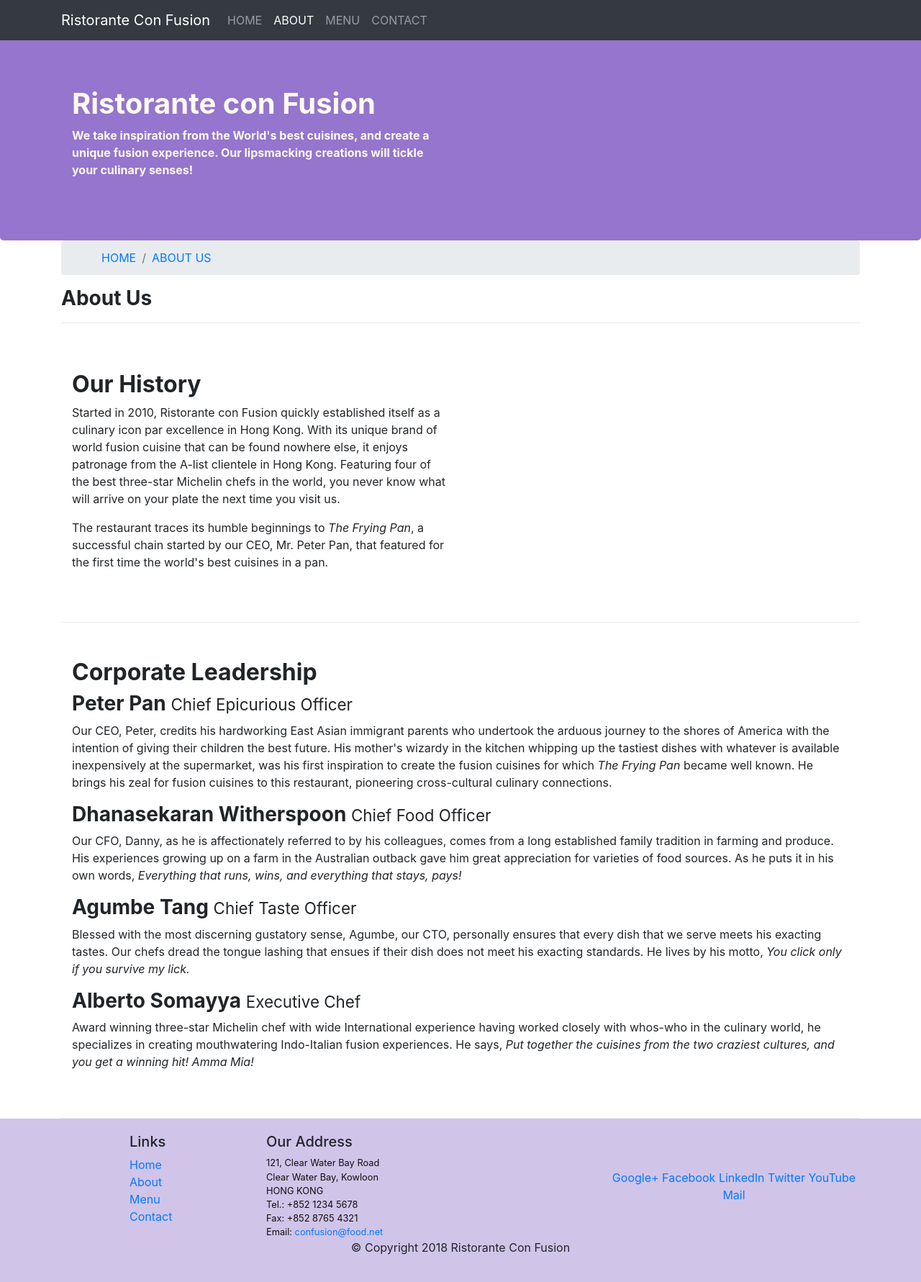
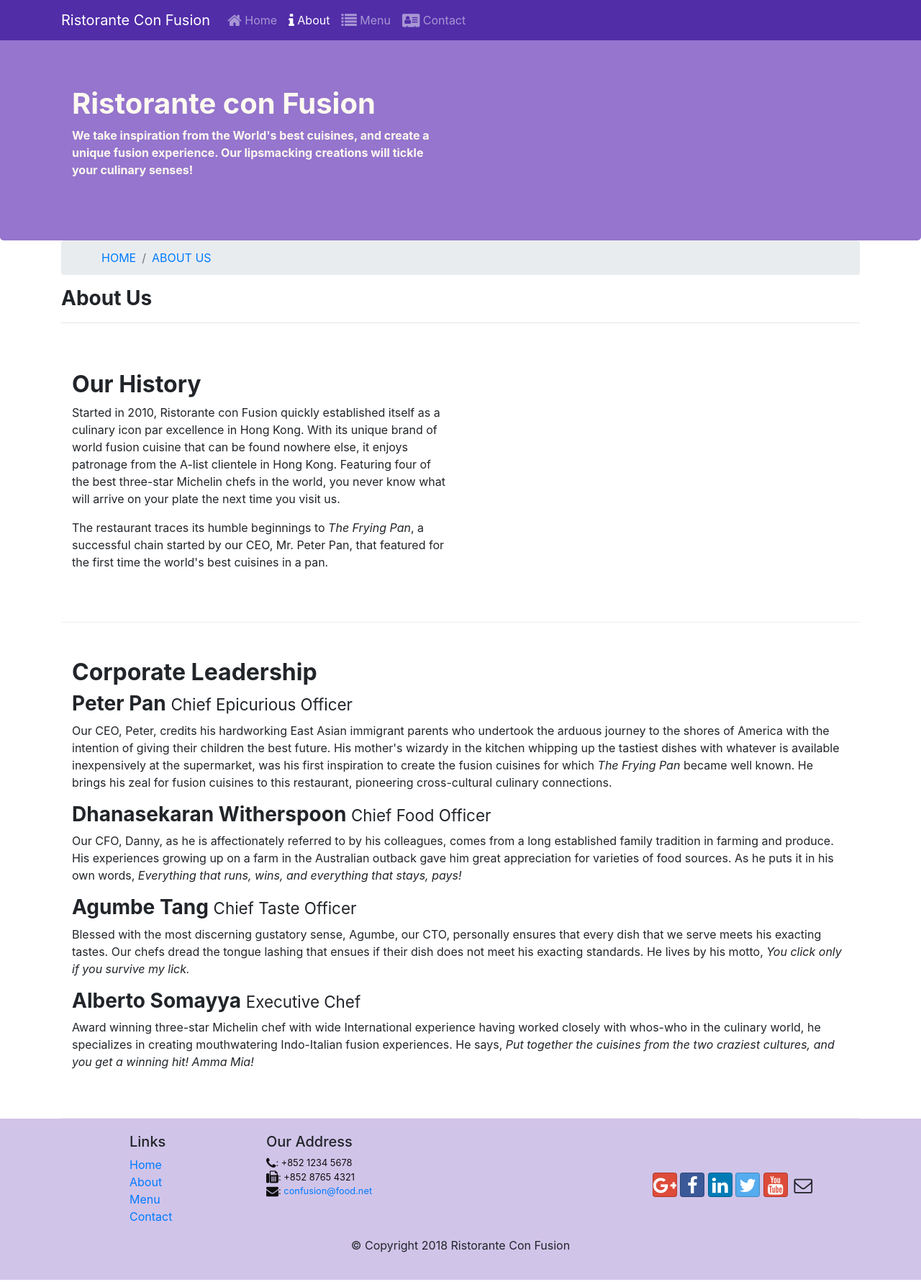
Before and after one commit to Sashankr/Bootstrap-Practice-Coursera, a website: page aboutus.html in a window 1280 px wide. Shown: the whole page at 72% size. Drawn offline with nearby package versions, Linux system fonts and the light colour scheme.

Commit message:
Icon Fonts

```diff
--- a/aboutus.html
+++ b/aboutus.html
@@ -11,22 +11,28 @@
     <!-- Bootstrap CSS -->
     <link rel="stylesheet" href="node_modules/bootstrap/dist/css/bootstrap.min.css">
     <link rel="stylesheet" href="css/styles.css">
+    <link rel="stylesheet" href="node_modules/font-awesome/css/font-awesome.min.css">
+    <link rel="stylesheet" href="node_modules/bootstrap-social/bootstrap-social.css">
 </head>
 
 <body>
 
-    <nav class="navbar navbar-dark navbar-expand-sm bg-dark fixed-top">
+    <nav class="navbar navbar-dark navbar-expand-sm fixed-top">
         <div class="container">
             <button type="button" class="navbar-toggler" data-toggle="collapse" data-target="#Navbar">
                 <span class="navbar-toggler-icon"></span>
             </button>
-            <a href="#" class="navbar-brand">Ristorante Con Fusion</a>
+            <a href="./index.html" class="navbar-brand">Ristorante Con Fusion</a>
             <div class="collapse navbar-collapse" id="Navbar">
                 <ul class="navbar-nav mr-auto">
-                <li class="nav-item"><a class="nav-link" href="./index.html">HOME</a></li>
-                <li class="nav-item active"><a class="nav-link" href="#">ABOUT</a></li>
-                <li class="nav-item"><a class="nav-link" href="">MENU</a></li>
-                <li class="nav-item"><a class="nav-link" href="">CONTACT</a></li>
+                    <li class="nav-item"><a class="nav-link" href="./index.html"><span class="fa fa-home fa-lg"></span>
+                            Home</a></li>
+                    <li class="nav-item active"><a class="nav-link" href="#"><span class="fa fa-info fa-lg"></span>
+                            About</a></li>
+                    <li class="nav-item"><a class="nav-link" href="#"><span class="fa fa-list fa-lg"></span> Menu</a>
+                    </li>
+                    <li class="nav-item"><a class="nav-link" href="#"><span class="fa fa-address-card fa-lg"></span>
+                            Contact</a></li>
                 </ul>
             </div>
         </div>
@@ -37,7 +43,8 @@
             <div class="row row-header">
                 <div class="col-12 col-sm-6">
                     <h1 class="font-weight-bold">Ristorante con Fusion</h1>
-                    <p class="font-weight-bold">We take inspiration from the World's best cuisines, and create a unique fusion experience. Our lipsmacking creations will tickle your culinary senses!</p>
+                    <p class="font-weight-bold">We take inspiration from the World's best cuisines, and create a unique
+                        fusion experience. Our lipsmacking creations will tickle your culinary senses!</p>
                 </div>
                 <div class="col-12 col-sm">
                 </div>
@@ -63,8 +70,13 @@
         <div class="row row-content align-items-start">
             <div class="col-12 col-sm-6 col-md-6 ">
                 <h2>Our History</h2>
-                <p>Started in 2010, Ristorante con Fusion quickly established itself as a culinary icon par excellence in Hong Kong. With its unique brand of world fusion cuisine that can be found nowhere else, it enjoys patronage from the A-list clientele in Hong Kong.  Featuring four of the best three-star Michelin chefs in the world, you never know what will arrive on your plate the next time you visit us.</p>
-                <p>The restaurant traces its humble beginnings to <em>The Frying Pan</em>, a successful chain started by our CEO, Mr. Peter Pan, that featured for the first time the world's best cuisines in a pan.</p>
+                <p>Started in 2010, Ristorante con Fusion quickly established itself as a culinary icon par excellence
+                    in Hong Kong. With its unique brand of world fusion cuisine that can be found nowhere else, it
+                    enjoys patronage from the A-list clientele in Hong Kong. Featuring four of the best three-star
+                    Michelin chefs in the world, you never know what will arrive on your plate the next time you visit
+                    us.</p>
+                <p>The restaurant traces its humble beginnings to <em>The Frying Pan</em>, a successful chain started by
+                    our CEO, Mr. Peter Pan, that featured for the first time the world's best cuisines in a pan.</p>
             </div>
             <div>
             </div>
@@ -75,13 +87,27 @@
             <div class="col">
                 <h2>Corporate Leadership</h2>
                 <h3>Peter Pan <small>Chief Epicurious Officer</small></h3>
-                <p class="d-none d-sm-block">Our CEO, Peter, credits his hardworking East Asian immigrant parents who undertook the arduous journey to the shores of America with the intention of giving their children the best future. His mother's wizardy in the kitchen whipping up the tastiest dishes with whatever is available inexpensively at the supermarket, was his first inspiration to create the fusion cuisines for which <em>The Frying Pan</em> became well known. He brings his zeal for fusion cuisines to this restaurant, pioneering cross-cultural culinary connections.</p>
+                <p class="d-none d-sm-block">Our CEO, Peter, credits his hardworking East Asian immigrant parents who
+                    undertook the arduous journey to the shores of America with the intention of giving their children
+                    the best future. His mother's wizardy in the kitchen whipping up the tastiest dishes with whatever
+                    is available inexpensively at the supermarket, was his first inspiration to create the fusion
+                    cuisines for which <em>The Frying Pan</em> became well known. He brings his zeal for fusion cuisines
+                    to this restaurant, pioneering cross-cultural culinary connections.</p>
                 <h3>Dhanasekaran Witherspoon <small>Chief Food Officer</small></h3>
-                <p class="d-none d-sm-block">Our CFO, Danny, as he is affectionately referred to by his colleagues, comes from a long established family tradition in farming and produce. His experiences growing up on a farm in the Australian outback gave him great appreciation for varieties of food sources. As he puts it in his own words, <em>Everything that runs, wins, and everything that stays, pays!</em></p>
+                <p class="d-none d-sm-block">Our CFO, Danny, as he is affectionately referred to by his colleagues,
+                    comes from a long established family tradition in farming and produce. His experiences growing up on
+                    a farm in the Australian outback gave him great appreciation for varieties of food sources. As he
+                    puts it in his own words, <em>Everything that runs, wins, and everything that stays, pays!</em></p>
                 <h3>Agumbe Tang <small>Chief Taste Officer</small></h3>
-                <p class="d-none d-sm-block">Blessed with the most discerning gustatory sense, Agumbe, our CTO, personally ensures that every dish that we serve meets his exacting tastes. Our chefs dread the tongue lashing that ensues if their dish does not meet his exacting standards. He lives by his motto, <em>You click only if you survive my lick.</em></p>
+                <p class="d-none d-sm-block">Blessed with the most discerning gustatory sense, Agumbe, our CTO,
+                    personally ensures that every dish that we serve meets his exacting tastes. Our chefs dread the
+                    tongue lashing that ensues if their dish does not meet his exacting standards. He lives by his
+                    motto, <em>You click only if you survive my lick.</em></p>
                 <h3 class="">Alberto Somayya <small>Executive Chef</small></h3>
-                <p class="d-none d-sm-block">Award winning three-star Michelin chef with wide International experience having worked closely with whos-who in the culinary world, he specializes in creating mouthwatering Indo-Italian fusion experiences. He says, <em>Put together the cuisines from the two craziest cultures, and you get a winning hit! Amma Mia!</em></p>
+                <p class="d-none d-sm-block">Award winning three-star Michelin chef with wide International experience
+                    having worked closely with whos-who in the culinary world, he specializes in creating mouthwatering
+                    Indo-Italian fusion experiences. He says, <em>Put together the cuisines from the two craziest
+                        cultures, and you get a winning hit! Amma Mia!</em></p>
             </div>
         </div>
 
@@ -102,22 +128,27 @@
                 <div class="col-7 col-sm-5">
                     <h5>Our Address</h5>
                     <address>
-		              121, Clear Water Bay Road<br>
-		              Clear Water Bay, Kowloon<br>
-		              HONG KONG<br>
-		              Tel.: +852 1234 5678<br>
-		              Fax: +852 8765 4321<br>
-		              Email: <a href="mailto:confusion@food.net">confusion@food.net</a>
+                        <i class="fa fa-phone fa-lg"></i>: +852 1234 5678<br>
+                        <i class="fa fa-fax fa-lg"></i>: +852 8765 4321<br>
+                        <i class="fa fa-envelope fa-lg"></i>:
+                        <a href="mailto:confusion@food.net">confusion@food.net</a>
+
                     </address>
                 </div>
                 <div class="col-12 col-sm-4 align-self-center">
                     <div class="text-center">
-                        <a href="http://google.com/+">Google+</a>
-                        <a href="http://www.facebook.com/profile.php?id=">Facebook</a>
-                        <a href="http://www.linkedin.com/in/">LinkedIn</a>
-                        <a href="http://twitter.com/">Twitter</a>
-                        <a href="http://youtube.com/">YouTube</a>
-                        <a href="mailto:">Mail</a>
+                        <a class="btn btn-social-icon btn-google" href="http://google.com/+"><i
+                                class="fa fa-google-plus"></i></a>
+                        <a class="btn btn-social-icon btn-facebook" href="http://www.facebook.com/profile.php?id="><i
+                                class="fa fa-facebook"></i></a>
+                        <a class="btn btn-social-icon btn-linkedin" href="http://www.linkedin.com/in/"><i
+                                class="fa fa-linkedin"></i></a>
+                        <a class="btn btn-social-icon btn-twitter" href="http://twitter.com/"><i
+                                class="fa fa-twitter"></i></a>
+                        <a class="btn btn-social-icon btn-google" href="http://youtube.com/"><i
+                                class="fa fa-youtube"></i></a>
+                        <a class="btn btn-social-icon" href="mailto:"><i class="fa fa-envelope-o"></i></a>
+                    </div>
                 </div>
             </div>
         </div>
--- a/package.json
+++ b/package.json
@@ -15,6 +15,8 @@
   },
   "dependencies": {
     "bootstrap": "^4.5.3",
+    "bootstrap-social": "^5.1.1",
+    "font-awesome": "^4.7.0",
     "jquery": "^3.5.1",
     "popper.js": "^1.16.1"
   }
```
Also changed, not shown: index.html (+38 -22 lines), 1 other file. Lines whose indentation alone changed are shown as unchanged.
